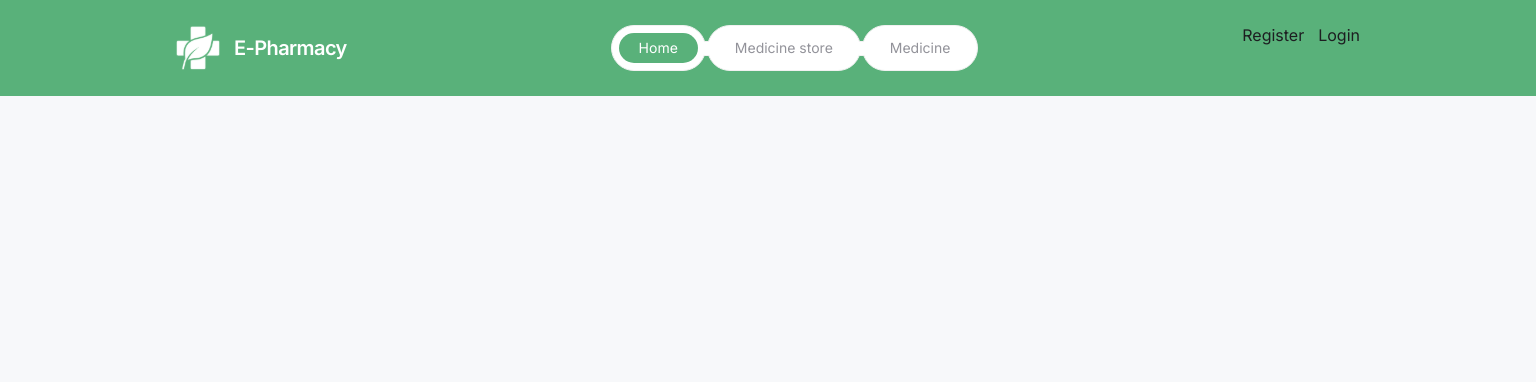
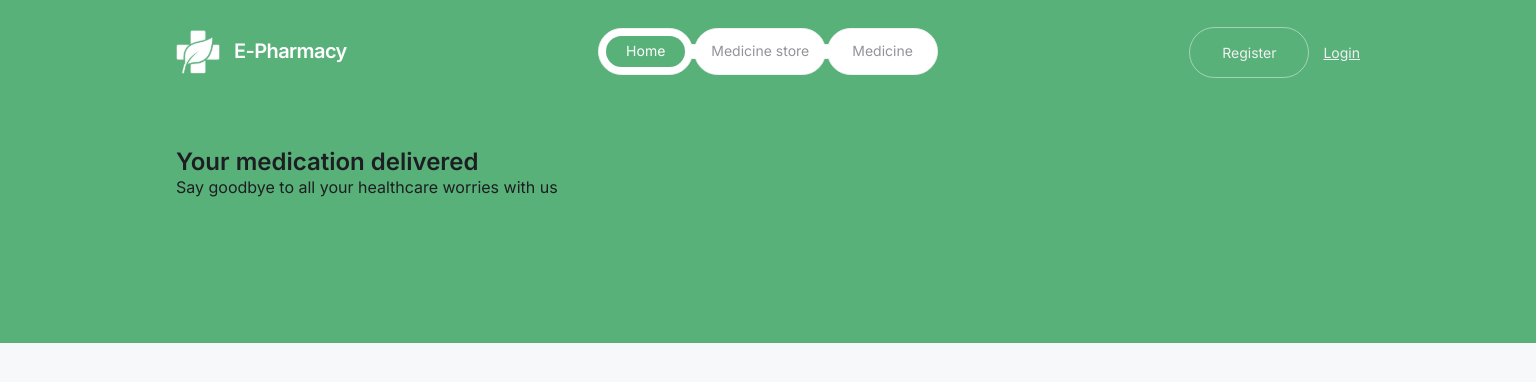
Before and after one commit to milenness/e-pharmacy-frontend, a Next.js app: page / in a window 1536 px wide. Shown: the top 382 px of the page. Built offline with nearby package versions, Linux system fonts and the light colour scheme.

Commit message:
add/hero component

```diff
--- a/app/(main)/page.tsx
+++ b/app/(main)/page.tsx
@@ -1,8 +1,10 @@
+import Hero from "@/components/Hero"
+
 export default function HomePage() {
   return (
     <>
-      {/* <MainBanner />
-      <PromoBanners />
+      <Hero/>
+      {/* <PromoBanners />
       <MedicineStores />
       <AddPharmacyPromo />
       <FeaturesSection />
--- a/app/globals.css
+++ b/app/globals.css
@@ -6,6 +6,7 @@
   --primary-light: rgba(89, 177, 122, 0.1);
   --bg-color: #F7F8FA;
   --white: #FFFFFF;
+  --second-white: #f1f1f1;
   --text-dark: #1D1E21;
  --text-gray: #93939a;
   --light-red: rgba(232, 80, 80, 0.1);
--- a/components/Header/Header.module.css
+++ b/components/Header/Header.module.css
@@ -2,8 +2,27 @@
     padding: 25px 0;
 }
 
+
+@media only screen and (min-width: 768px) {
+.header {
+    padding: 28px 0;
+}
+}
+
 .homeHeader {
  background-color: var(--primary-color);
+ position: relative;
+}
+
+.homeHeader::after {
+  content: "";
+  position: absolute;
+  bottom: -1px;
+  left: 0;
+  width: 100%;
+  height: 2px;
+  background-color: inherit;
+  pointer-events: none;
 }
 
 .nav {
@@ -77,7 +96,8 @@ gap: 14px;
   display: flex;
   align-items: center;
   justify-content: center;
-  padding: 8px 20px;
+  padding-top: 8px;
+   padding-bottom: 9px;
  border-radius: 24px;
  font-size: 14px;
 line-height: 1;
@@ -93,7 +113,49 @@ line-height: 1;
 
 .authList {
     display: flex;
+    align-items: center;
     gap: 14px;
+}
+
+.registerLink {
+   border: 1px solid rgba(89, 177, 122, 0.5);
+border-radius: 60px;
+padding: 16px 32px;
+color: var(--primary-color);
+font-size: 14px;
+line-height: 1;
+transition: background-color var(--main-transition), border-color var(--main-transition), color var(--main-transition);
+}
+
+.registerLink:hover,
+.registerLink:active,
+.registerLink:focus {
+    background-color: var(--primary-color);
+      border-color: var(--primary-color);
+      color: var(--white);
+}
+
+.homeRegisterLink {
+color: var(--second-white);
+border: 1px solid rgba(241, 241, 241, 0.5);
+transition: background-color var(--main-transition), border-color var(--main-transition) ;
+}
+
+.homeRegisterLink:hover,
+.homeRegisterLink:active,
+.homeRegisterLink:focus {
+    background-color: var(--dark-green);
+      border-color: var(--dark-green);
+}
+
+.loginLink {
+    font-size: 14px;
+line-height: 100%;
+text-decoration: underline;
+}
+
+.homeLoginLink {
+    color: var(--second-white);
 }
 }
 
--- a/components/Header/Header.tsx
+++ b/components/Header/Header.tsx
@@ -38,6 +38,7 @@ export default function Header() {
               <Link
                 href="/"
                 className={`${css.navLink} ${pathname === "/" ? css.active : ""}`}
+                style={{ paddingLeft: "20px", paddingRight: "20px" }}
                 aria-label="Go to home page"
               >
                 Home
@@ -49,6 +50,7 @@ export default function Header() {
                 className={`${css.navLink} ${
                   pathname === "/medicine-store" ? css.active : ""
                 }`}
+                style={{ paddingLeft: "9px", paddingRight: "9px" }}
                 aria-label="Go to medicine stores page"
               >
                 Medicine store
@@ -60,6 +62,7 @@ export default function Header() {
                 className={`${css.navLink} ${
                   pathname === "/medicine" ? css.active : ""
                 }`}
+                style={{ paddingLeft: "17px", paddingRight: "17px" }}
                 aria-label="Go to medicine catalog page"
               >
                 Medicine
@@ -71,9 +74,7 @@ export default function Header() {
             <li className={css.authItem}>
               <Link
                 href="/register"
-                className={`${css.registerLink} ${
-                  pathname === "/register" ? css.active : ""
-                }`}
+                className={`${css.registerLink} ${isHomePage ? css.homeRegisterLink : ""}`}
                 aria-label="Go to register page"
               >
                 Register
@@ -83,9 +84,7 @@ export default function Header() {
             <li className={css.authItem}>
               <Link
                 href="/login"
-                className={`${css.loginLink} ${
-                  pathname === "/login" ? css.active : ""
-                }`}
+                className={`${css.loginLink} ${isHomePage ? css.homeLoginLink : ""}`}
                 aria-label="Go to login page"
               >
                 Login
--- /dev/null
+++ b/components/Hero/Hero.module.css
@@ -0,0 +1,18 @@
+.section {
+    padding-top: 161px;
+    padding-bottom: 258px;
+    background-color: var(--primary-color);
+}
+
+@media only screen and (min-width: 768px) {
+.section {
+    padding-top: 158px;
+}
+}
+
+@media only screen and (min-width: 1440px) {
+.section {
+    padding-top: 44px;
+    padding-bottom: 146px;
+}
+}
--- /dev/null
+++ b/components/Hero/Hero.tsx
@@ -0,0 +1,16 @@
+import css from "./Hero.module.css"
+
+export default function Hero() {
+  return (
+    <section className={css.section}>
+      <div className="container">
+        <div className={css.content}>
+          <h1 className={css.title}>Your medication delivered</h1>
+          <p className={css.text}>
+            Say goodbye to all your healthcare worries with us
+          </p>
+        </div>
+      </div>
+    </section>
+  );
+}
--- /dev/null
+++ b/components/Hero/index.ts
@@ -0,0 +1 @@
+export { default } from "./Hero";
```
